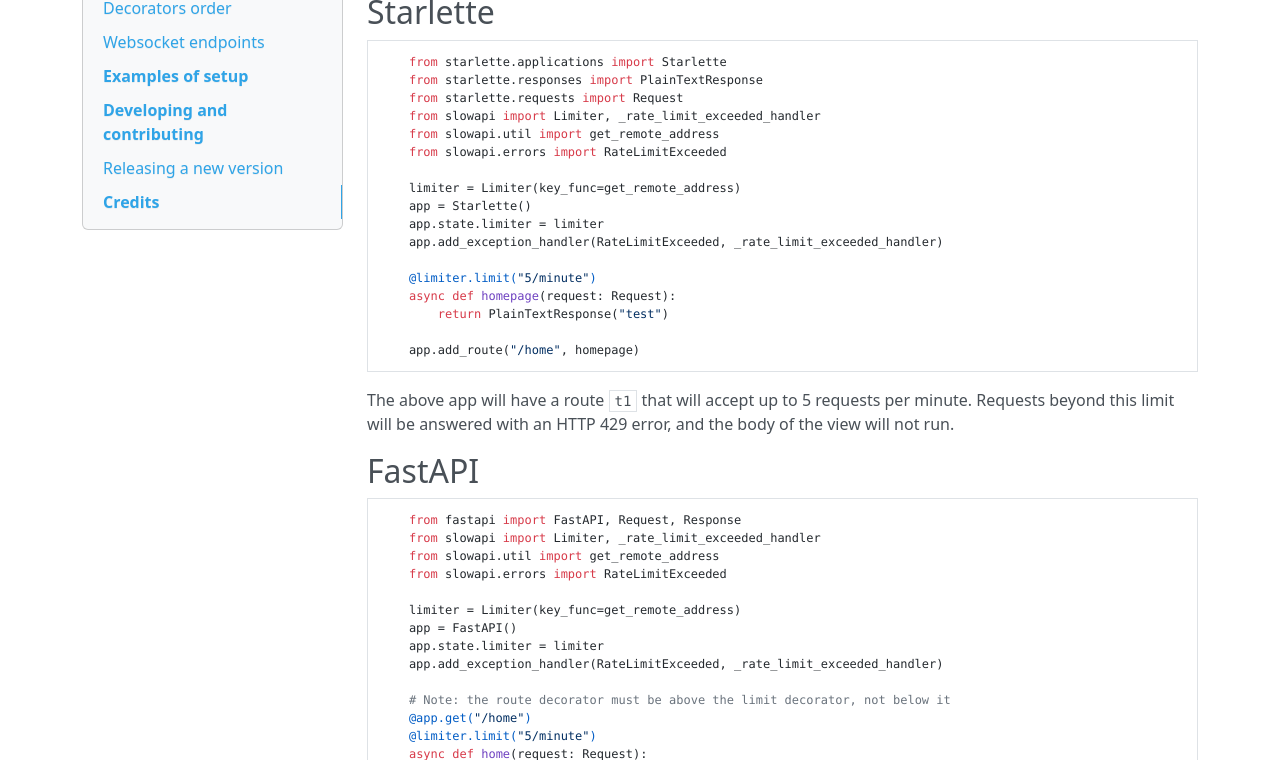
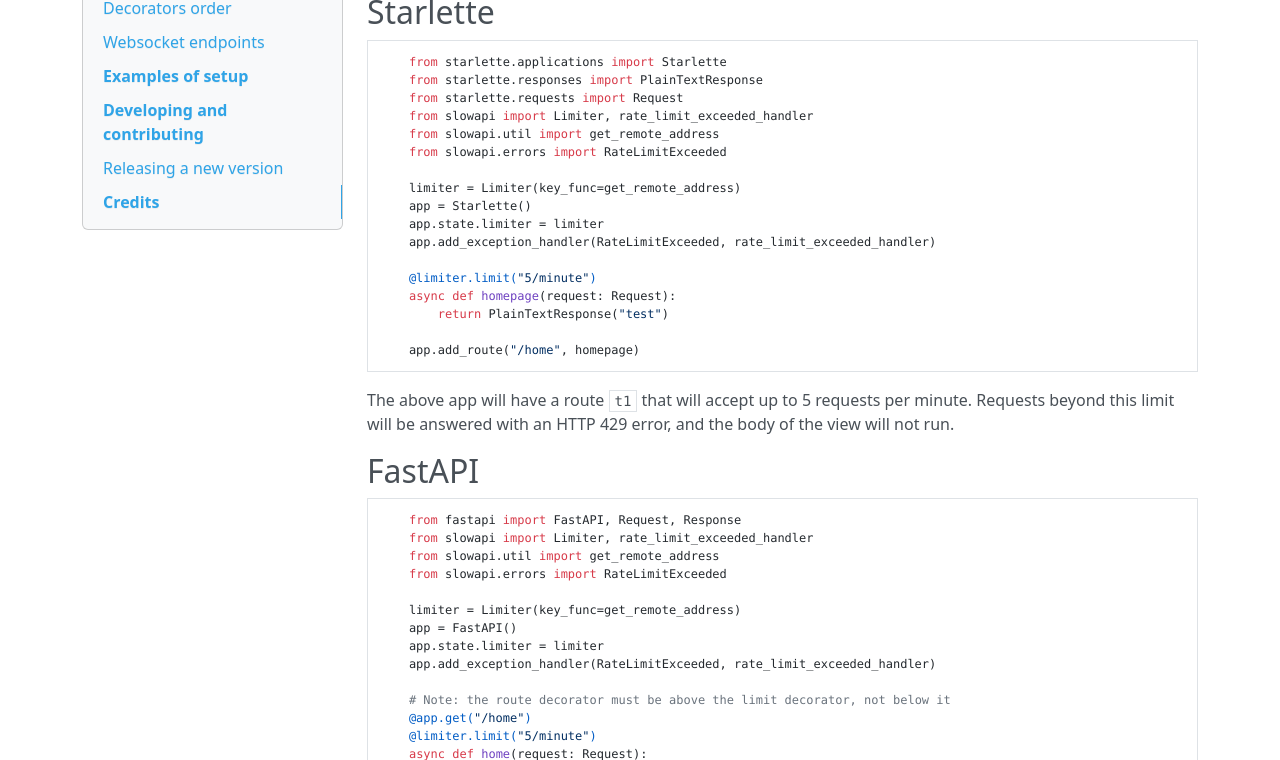
Before and after one commit to laurentS/slowapi, an MkDocs documentation site: the page built from docs/index.md, in a window 1280 px wide and 1400 px high. Shown: the part 426-1186 px from the top of the window. Built offline with MkDocs 1.6.1, drawn with Linux system fonts in a browser that asks for light colours; nearby versions of some CDN libraries.

````diff
--- a/docs/index.md
+++ b/docs/index.md
@@ -20,14 +20,14 @@ $ pip install slowapi
     from starlette.applications import Starlette
     from starlette.responses import PlainTextResponse
     from starlette.requests import Request
-    from slowapi import Limiter, _rate_limit_exceeded_handler
+    from slowapi import Limiter, rate_limit_exceeded_handler
     from slowapi.util import get_remote_address
     from slowapi.errors import RateLimitExceeded
 
     limiter = Limiter(key_func=get_remote_address)
     app = Starlette()
     app.state.limiter = limiter
-    app.add_exception_handler(RateLimitExceeded, _rate_limit_exceeded_handler)
+    app.add_exception_handler(RateLimitExceeded, rate_limit_exceeded_handler)
 
     @limiter.limit("5/minute")
     async def homepage(request: Request):
@@ -42,14 +42,14 @@ The above app will have a route `t1` that will accept up to 5 requests per minut
 
 ```python
     from fastapi import FastAPI, Request, Response
-    from slowapi import Limiter, _rate_limit_exceeded_handler
+    from slowapi import Limiter, rate_limit_exceeded_handler
     from slowapi.util import get_remote_address
     from slowapi.errors import RateLimitExceeded
 
     limiter = Limiter(key_func=get_remote_address)
     app = FastAPI()
     app.state.limiter = limiter
-    app.add_exception_handler(RateLimitExceeded, _rate_limit_exceeded_handler)
+    app.add_exception_handler(RateLimitExceeded, rate_limit_exceeded_handler)
 
     # Note: the route decorator must be above the limit decorator, not below it
     @app.get("/home")
--- a/slowapi/__init__.py
+++ b/slowapi/__init__.py
@@ -1,3 +1,3 @@
-from .extension import Limiter, _rate_limit_exceeded_handler
+from .extension import Limiter, rate_limit_exceeded_handler, _rate_limit_exceeded_handler
 
-__all__ = ["Limiter", "_rate_limit_exceeded_handler"]
+__all__ = ["Limiter", "rate_limit_exceeded_handler", "_rate_limit_exceeded_handler"]
````
Also changed, not shown: docs/examples.md (+2 -2 lines), 1 other file.
